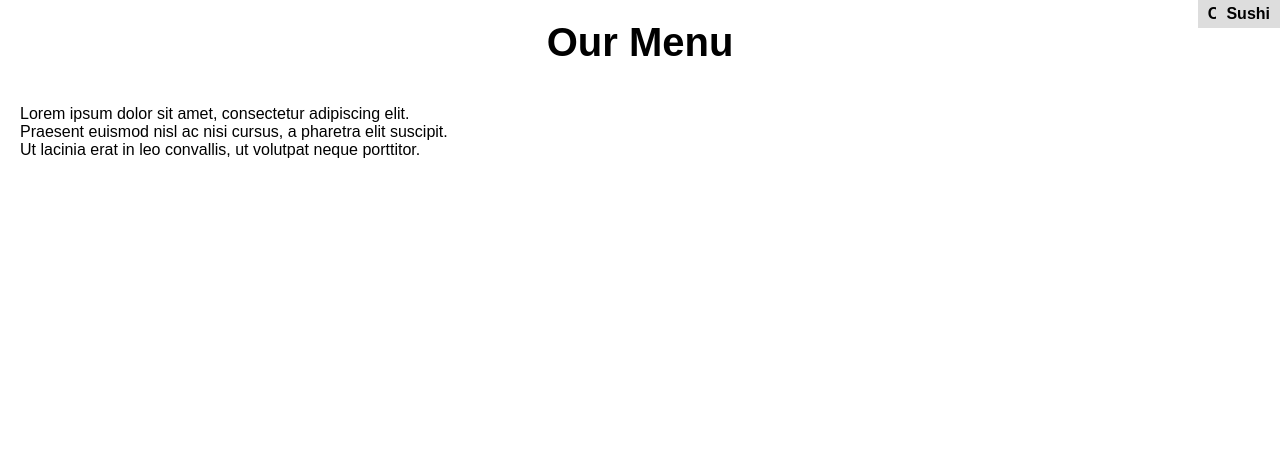
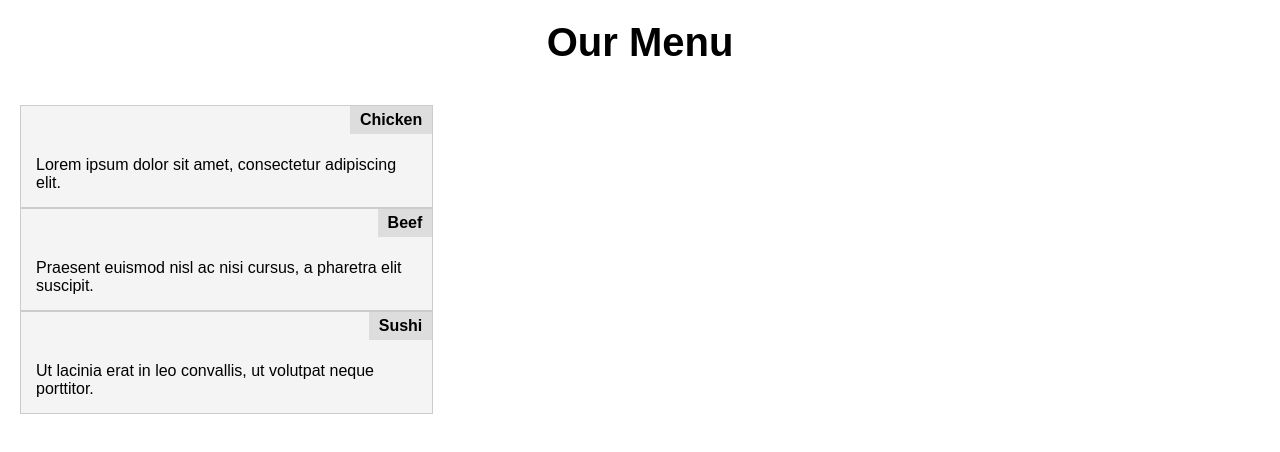
Before and after one commit to ameicodes/GitHubCourseraClassRepo, a plain HTML site: page index.html in a window 1280 px wide. Drawn offline with Linux system fonts and the light colour scheme.

Commit message:
Update index.html

```diff
--- a/index.html
+++ b/index.html
@@ -9,16 +9,16 @@
 <body>
   <h1 class="main-title">Our Menu</h1>
 
-  <div class="container-fluid">
-    <div class="col">
+  <div class="row">
+    <div class="section" id="chicken">
       <div class="section-title">Chicken</div>
       <p>Lorem ipsum dolor sit amet, consectetur adipiscing elit.</p>
     </div>
-    <div class="col">
+    <div class="section" id="beef">
       <div class="section-title">Beef</div>
       <p>Praesent euismod nisl ac nisi cursus, a pharetra elit suscipit.</p>
     </div>
-    <div class="col">
+    <div class="section" id ="sushi">
       <div class="section-title">Sushi</div>
       <p>Ut lacinia erat in leo convallis, ut volutpat neque porttitor.</p>
     </div>
```
